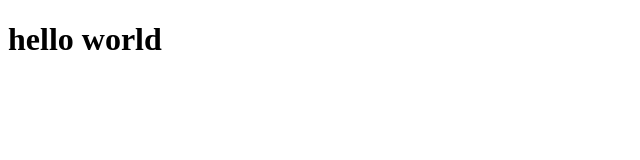
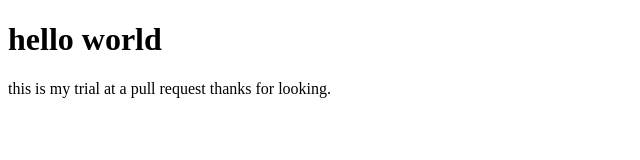
Before and after one commit to dKilgharrah/prTrial, a plain HTML site: page index.html in a window 1280 px wide. Shown: the whole page, without its empty margins (0-640 px from the left). Drawn offline with Linux system fonts and the light colour scheme.

Commit message:
my first pull request commit

```diff
--- a/index.html
+++ b/index.html
@@ -9,5 +9,8 @@
 <body>
 
     <h1>hello world</h1>
+    <p>this is my trial at  a pull request
+        thanks for looking.
+    </p>
 </body>
 </html>
```
